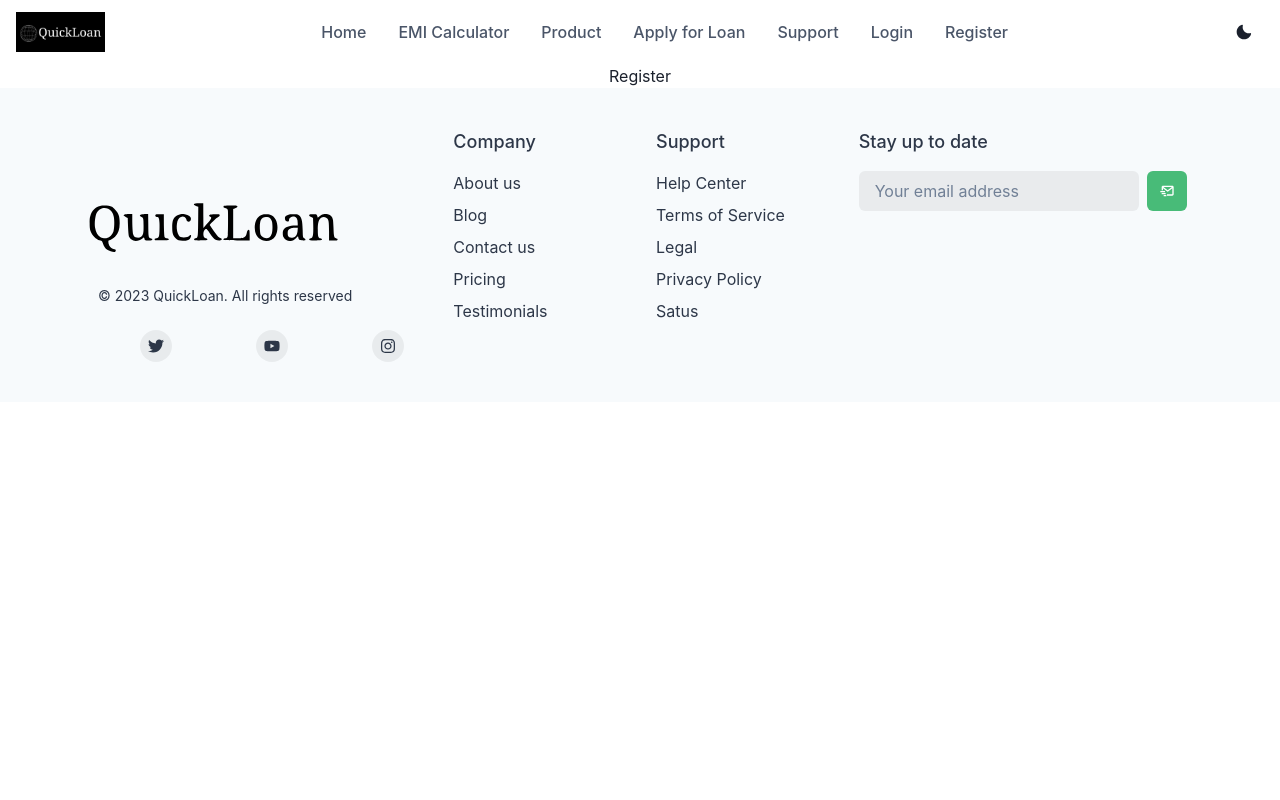
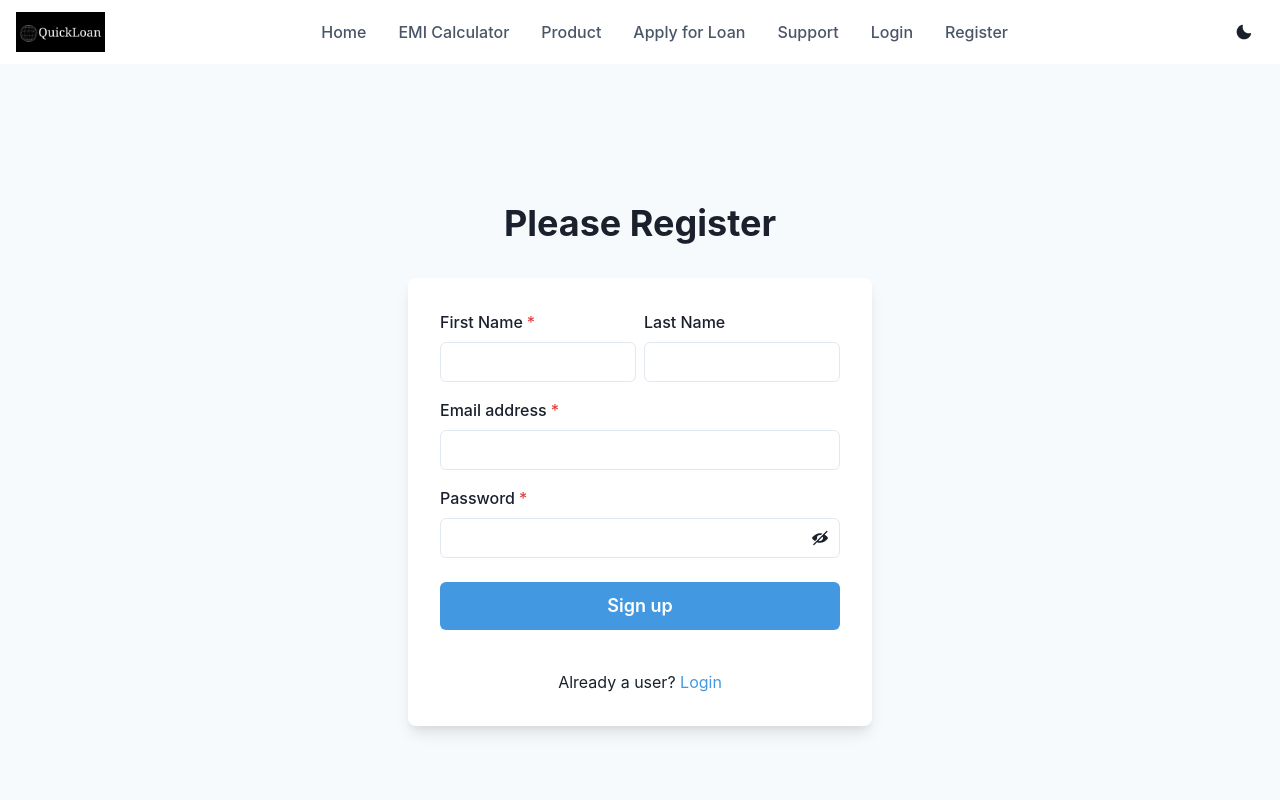
Before and after one commit to sagardeswal123/decorous-lake-5250, a React (Create React App) app in the folder project/: page /register in a window 1280 px wide. Shown: the top 800 px of the page. Built offline with nearby package versions, Linux system fonts and the light colour scheme.

Commit message:
project done

```diff
--- a/project/src/Pages/Login.jsx
+++ b/project/src/Pages/Login.jsx
@@ -1,9 +1,76 @@
-import React from 'react'
+import {
+  Flex,
+  Box,
+  FormControl,
+  FormLabel,
+  Input,
+  Checkbox,
+  Stack,
+  Link,
+  Button,
+  Heading,
+  Text,
+  useColorModeValue,
+} from '@chakra-ui/react';
+import axios from 'axios';
+import { useEffect, useState } from 'react';
 
-const Login = () => {
+export default function Login() {
+
+  const [email, setEmail] = useState("");
+  const [password, setPassword] = useState("");
+  const [loginData, setLoginData] = useState([]);
+
+
+  useEffect(()=>{
+    axios.get(`https://wandering-newt-hat.cyclic.app/login`).then((res)=>setLoginData(res.data))
+  },[]);
+
+
   return (
-    <div>Login</div>
-  )
+    <Flex
+      minH={'100vh'}
+      align={'center'}
+      justify={'center'}
+      bg={useColorModeValue('gray.50', 'gray.800')}>
+      <Stack spacing={8} mx={'auto'} maxW={'lg'} py={12} px={6}>
+        <Stack align={'center'}>
+          <Heading fontSize={'4xl'}>Sign in to your account</Heading>
+        </Stack>
+        <Box
+          rounded={'lg'}
+          bg={useColorModeValue('white', 'gray.700')}
+          boxShadow={'lg'}
+          p={8}>
+          <Stack spacing={4}>
+            <FormControl id="email">
+              <FormLabel>Email address</FormLabel>
+              <Input value={email} onChange={(e)=>setEmail(e.target.value)} type="email" />
+            </FormControl>
+            <FormControl id="password">
+              <FormLabel>Password</FormLabel>
+              <Input value={password} onChange={(e)=>setPassword(e.target.value)} type="password" />
+            </FormControl>
+            <Stack spacing={10}>
+              <Stack
+                direction={{ base: 'column', sm: 'row' }}
+                align={'start'}
+                justify={'space-between'}>
+                <Checkbox>Remember me</Checkbox>
+                <Link color={'blue.400'}>Forgot password?</Link>
+              </Stack>
+              <Button
+                bg={'blue.400'}
+                color={'white'}
+                _hover={{
+                  bg: 'blue.500',
+                }}>
+                Sign in
+              </Button>
+            </Stack>
+          </Stack>
+        </Box>
+      </Stack>
+    </Flex>
+  );
 }
-
-export default Login
--- a/project/src/Pages/Register.jsx
+++ b/project/src/Pages/Register.jsx
@@ -1,9 +1,112 @@
-import React from 'react'
+import {
+  Flex,
+  Box,
+  FormControl,
+  FormLabel,
+  Input,
+  InputGroup,
+  HStack,
+  InputRightElement,
+  Stack,
+  Button,
+  Heading,
+  Text,
+  useColorModeValue,
+  Link,
+} from '@chakra-ui/react';
+import { useState } from 'react';
+import { ViewIcon, ViewOffIcon } from '@chakra-ui/icons';
+import axios from 'axios';
 
-const Register = () => {
+export default function Register() {
+  const [showPassword, setShowPassword] = useState(false);
+  const [email, setEmail] = useState("");
+  const [password, setPassword] = useState("");
+
+  const obj = {
+    email:email,
+    password:password,
+  }
+
+  const handleClick = (e)=>{
+    e.preventDefault();
+    axios.post(`https://wandering-newt-hat.cyclic.app/login`,obj).then((res)=>console.log(res.data))
+    .catch((err)=>console.log(err));
+  }
+
+
   return (
-    <div>Register</div>
-  )
+    <Flex
+      minH={'100vh'}
+      align={'center'}
+      justify={'center'}
+      bg={useColorModeValue('gray.50', 'gray.800')}>
+      <Stack spacing={8} mx={'auto'} maxW={'lg'} py={12} px={6}>
+        <Stack align={'center'}>
+          <Heading fontSize={'4xl'} textAlign={'center'}>
+            Please Register
+          </Heading>
+        </Stack>
+        <Box
+          rounded={'lg'}
+          bg={useColorModeValue('white', 'gray.700')}
+          boxShadow={'lg'}
+          p={8}>
+          <Stack spacing={4}>
+            <HStack>
+              <Box>
+                <FormControl id="firstName" isRequired>
+                  <FormLabel>First Name</FormLabel>
+                  <Input type="text" />
+                </FormControl>
+              </Box>
+              <Box>
+                <FormControl id="lastName">
+                  <FormLabel>Last Name</FormLabel>
+                  <Input type="text" />
+                </FormControl>
+              </Box>
+            </HStack>
+            <FormControl id="email" isRequired>
+              <FormLabel>Email address</FormLabel>
+              <Input value={email} onChange={(e)=>setEmail(e.target.value)} type="email" />
+            </FormControl>
+            <FormControl id="password" isRequired>
+              <FormLabel>Password</FormLabel>
+              <InputGroup>
+                <Input value={password} onChange={(e)=>setPassword(e.target.value)} type={showPassword ? 'text' : 'password'} />
+                <InputRightElement h={'full'}>
+                  <Button
+                    variant={'ghost'}
+                    onClick={() =>
+                      setShowPassword((showPassword) => !showPassword)
+                    }>
+                    {showPassword ? <ViewIcon /> : <ViewOffIcon />}
+                  </Button>
+                </InputRightElement>
+              </InputGroup>
+            </FormControl>
+            <Stack spacing={10} pt={2}>
+              <Button
+                onClick={handleClick}
+                loadingText="Submitting"
+                size="lg"
+                bg={'blue.400'}
+                color={'white'}
+                _hover={{
+                  bg: 'blue.500',
+                }}>
+                Sign up
+              </Button>
+            </Stack>
+            <Stack pt={6}>
+              <Text align={'center'}>
+                Already a user? <Link color={'blue.400'}>Login</Link>
+              </Text>
+            </Stack>
+          </Stack>
+        </Box>
+      </Stack>
+    </Flex>
+  );
 }
-
-export default Register
```
